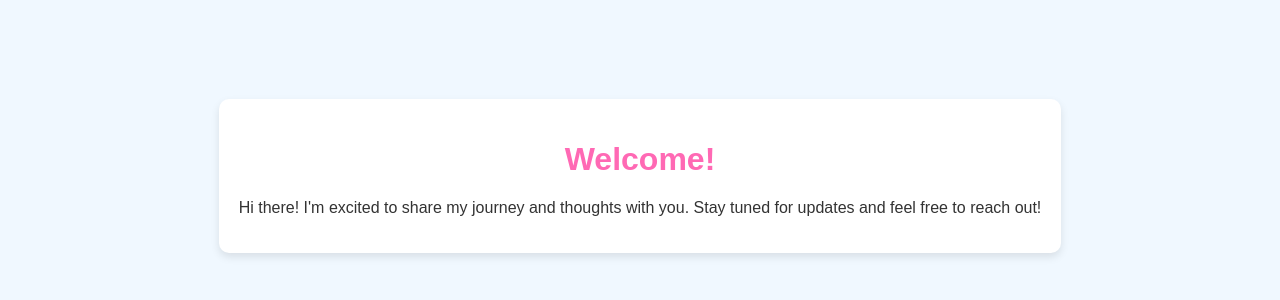
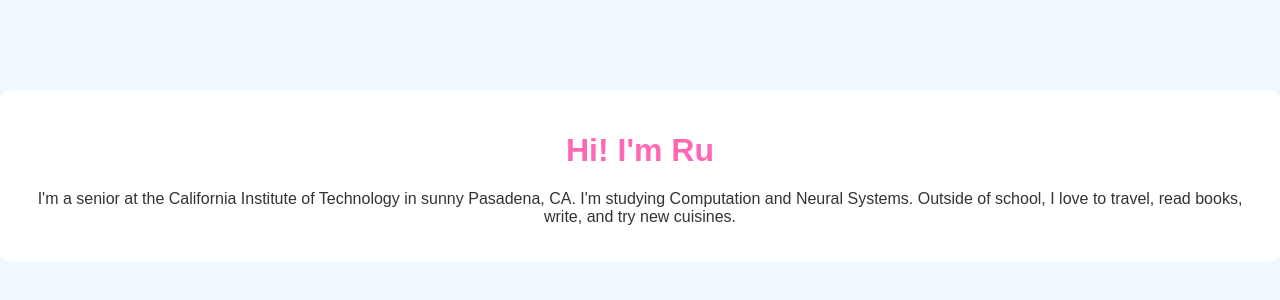
Before and after one commit to ruchengpan/ruchengpan.github.io, a plain HTML site: page index.html in a window 1280 px wide. Shown: the part 224-524 px from the top of the page. Drawn offline with Linux system fonts and the light colour scheme.

Commit message:
introductions

```diff
--- a/index.html
+++ b/index.html
@@ -19,7 +19,6 @@
       padding: 20px;
       background-color: white;
       border-radius: 10px;
-      box-shadow: 0 4px 8px rgba(0, 0, 0, 0.1);
     }
     h1 {
       color: #ff69b4;
@@ -31,8 +30,8 @@
 </head>
 <body>
   <div class="container">
-    <h1>Welcome!</h1>
-    <p>Hi there! I'm excited to share my journey and thoughts with you. Stay tuned for updates and feel free to reach out!</p>
+    <h1>Hi! I'm Ru </h1>
+    <p>I'm a senior at the California Institute of Technology in sunny Pasadena, CA. I'm studying Computation and Neural Systems. Outside of school, I love to travel, read books, write, and try new cuisines. </p>
   </div>
 </body>
 </html>
```
